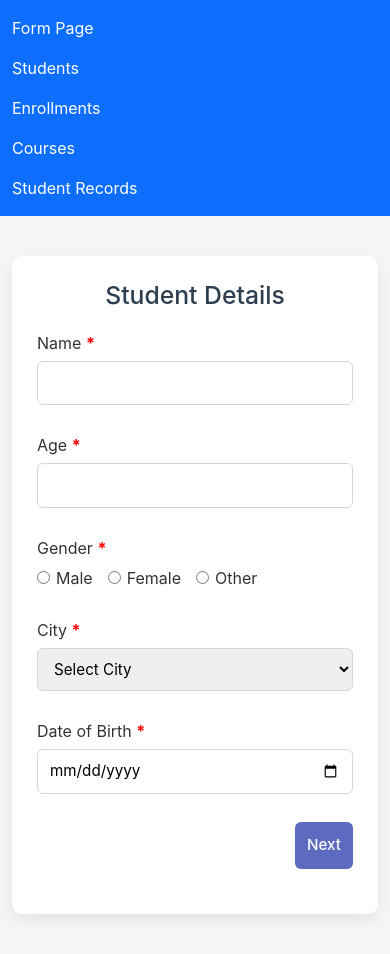
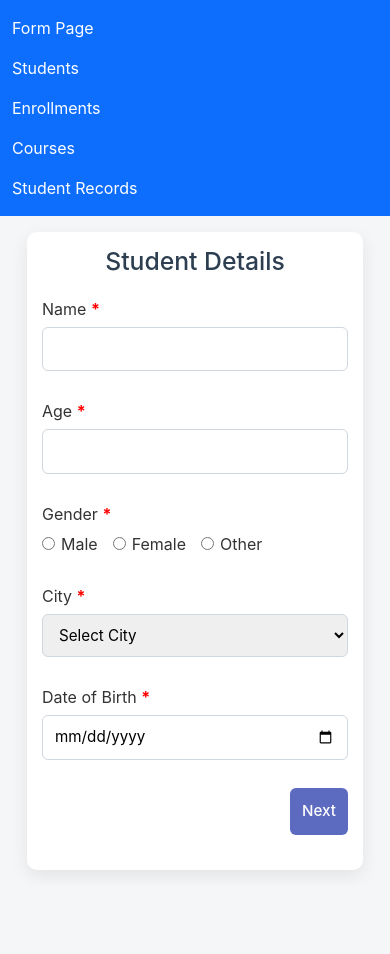
Before and after one commit to sankar-sivaperumal/React-, a React (Vite) app: page /login in a window 390 px wide. Both pictures are taken after typing "name@example.com", "Sample123" into the empty fields and a click on the button "Login". After the commit the page ends 885 px from the top, so only its background shows below. Built offline with nearby package versions, Linux system fonts and the light colour scheme.

Commit message:
updated new style files

```diff
--- a/src/App.css
+++ b/src/App.css
@@ -160,6 +160,10 @@ table {
   box-shadow: 0 4px 12px rgba(0, 0, 0, 0.08);
 }
 
+.table-wrapper {
+  overflow-x: auto;
+  width: 100%;
+}
 thead {
   background-color: #5c6bc0;
   color: #ffffff;
@@ -396,9 +400,7 @@ tbody tr:hover {
 }
 
 
-/* =========================
-   CONFIRM MODAL
-========================= */
+/*CONFIRM MODAL*/
 .confirm-modal {
   background: #ffffff;
   padding: 30px 28px;
@@ -438,7 +440,7 @@ tbody tr:hover {
 .modal-buttons {
   display: flex;
   justify-content: center;
-  gap: 20px; /* space between cancel and confirm buttons */
+  gap: 20px;
 }
 
 /* Cancel Button */
@@ -499,3 +501,12 @@ tbody tr:hover {
     opacity: 1;
   }
 }
+
+@media (max-width: 480px) {
+  /* Smaller phones */
+  .form-container {
+    margin: 15px;
+    padding: 15px;
+  }
+
+}
```
